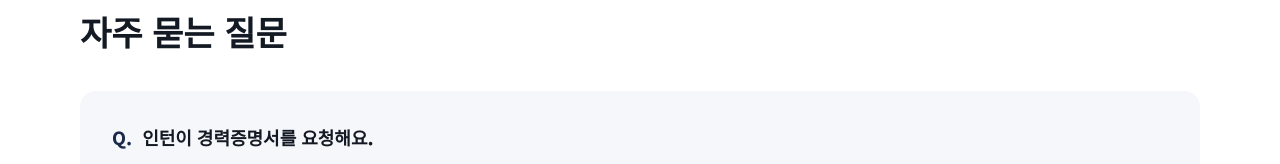
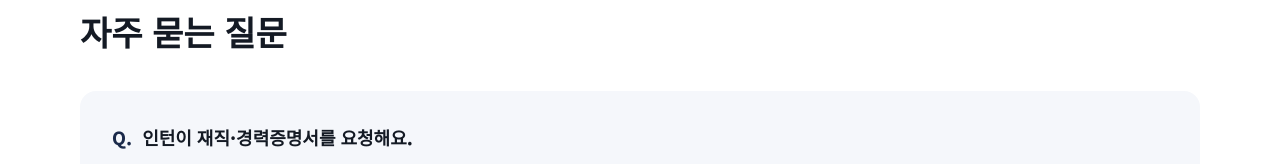
Before and after one commit to yoonjy0314/intern_program_guide, a plain HTML site: page index.html in a window 1280 px wide. Shown: the part 6652-6816 px from the top of the page. Drawn offline with Linux system fonts and the light colour scheme.

Commit message:
Update FAQ question wording
Co-Authored-By: Claude Opus 5.5 <noreply@anthropic.com>
Claude-Session: https://claude.ai/code/session_018uG6FXB8qC1NgHF7pJU3sp

```diff
--- a/index.html
+++ b/index.html
@@ -382,7 +382,7 @@ html{scroll-behavior:smooth}
     <h2 style="margin: 0 0 36px; font-size: 34px; line-height: 1.35; font-weight: 800">자주 묻는 질문</h2>
     <div style="display: flex; flex-direction: column; gap: 10px">
       <div style="background: #F5F7FB; border-radius: 16px; padding: 32px">
-        <p style="margin: 0 0 14px; font-size: 18px; font-weight: 800; display: flex; gap: 10px"><span aria-hidden="true" style="color: #1B2A4A">Q.</span><span>인턴이 경력증명서를 요청해요.</span></p>
+        <p style="margin: 0 0 14px; font-size: 18px; font-weight: 800; display: flex; gap: 10px"><span aria-hidden="true" style="color: #1B2A4A">Q.</span><span>인턴이 재직·경력증명서를 요청해요.</span></p>
         <p style="margin: 0; font-size: 16px; color: #2B3443">· <strong>활동 중 재직증명서</strong>는 인턴 본인이 직접 발급 가능합니다. *[동아일보 HR] - [증명서발급신청등록] 검색<br>· <strong>활동 종료 후 경력증명서</strong>는 인턴 담당자(윤정연 매니저)에게 요청하면 발급해드립니다.</p>
       </div>
       <div style="background: #F5F7FB; border-radius: 16px; padding: 32px">
```
